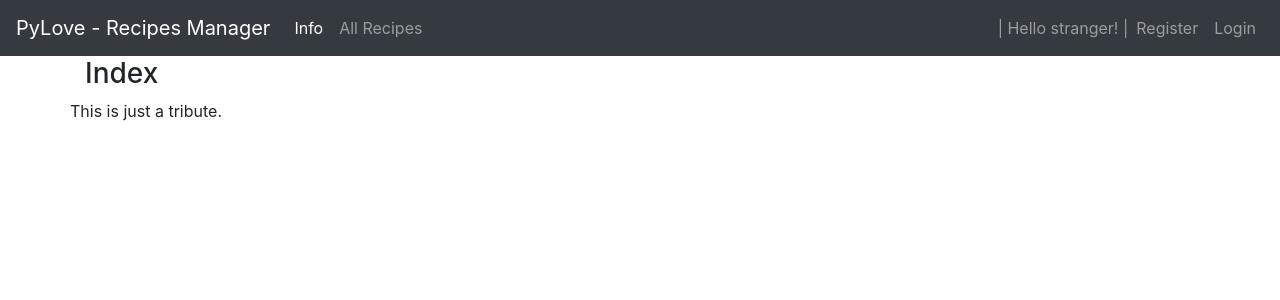
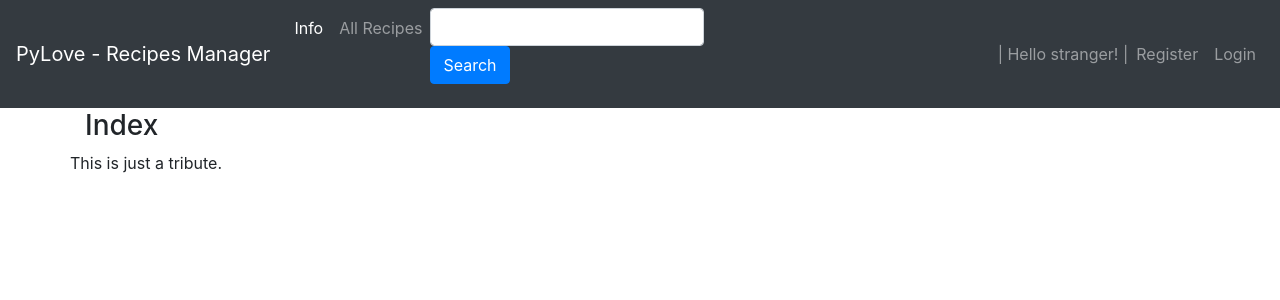
Before and after one commit to pyloveorg/recipes_manager, a Flask app: template templates/info.html in a window 1280 px wide. Shown: the top 300 px of the page. Run offline with Flask 2, Linux system fonts and the light colour scheme; the template is opened without the code that fills it, so the values that code supplies are empty, except form fields; tables that the repository leaves empty hold one stand-in row (values such as "Sample post"); form fields are guessed from the names that the template uses; some libraries are stand-ins or nearby versions.

Commit message:
create template for search form

```diff
--- a/templates/_base.html
+++ b/templates/_base.html
@@ -33,6 +33,17 @@
             </li>
 
             {% endif %}
+            <li class="nav-item">
+                <form action="{{ url_for('search') }}" method="post">
+                    <div class="form-group">
+                        <div>{{ searchform.search(class="form-control") }} <button type="submit" class="btn btn-primary">Search</button></div>
+                        {% if searchform.search.errors %}
+                        <ul class="errors">{% for error in searchform.search.errors %}<li>{{ error }}</li>{% endfor %}</ul>
+                        {% endif %}
+
+                    </div>
+                </form>
+            </li>
         </ul>
         <ul class="navbar-nav">
             {% if current_user.is_authenticated %}
```
Also changed, not shown: templates/search.html (added, +7 -0 lines).
